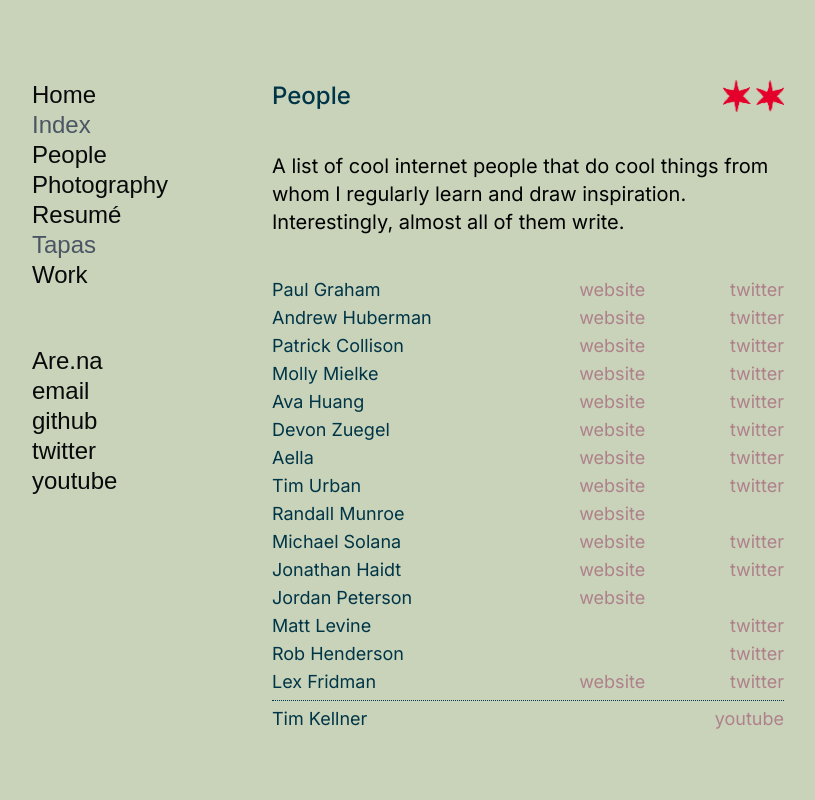
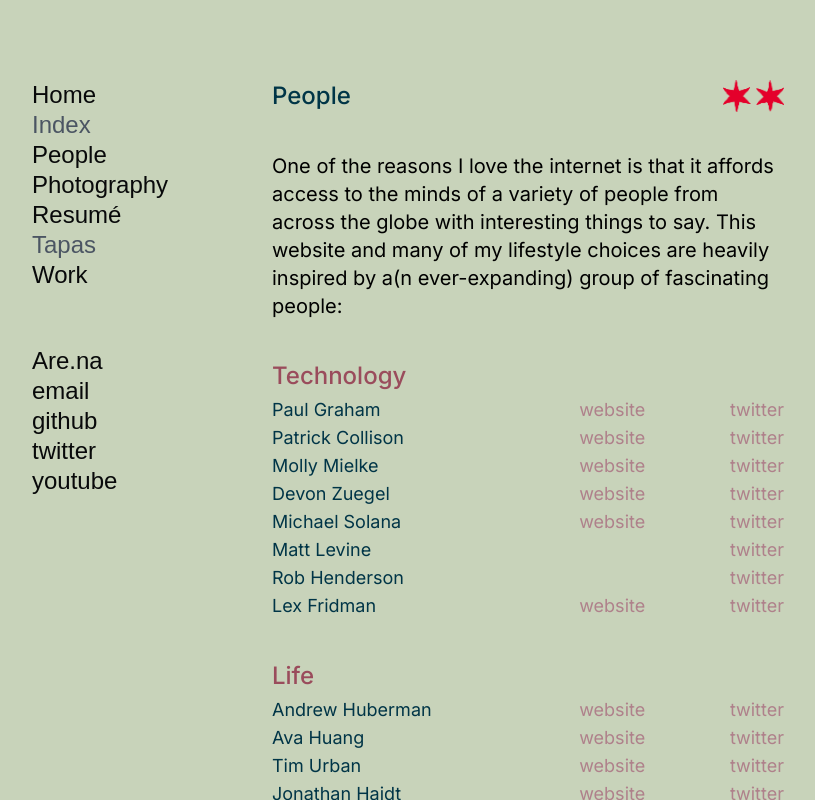
Before and after one commit to Szplugz/neelkhare.com, a React (Create React App) app: page /people in a window 1280 px wide. Shown: the whole page, without its empty margins (160-975 px from the left). Built offline with nearby package versions, Linux system fonts and the light colour scheme; a web font is replaced by a local one.

Commit message:
reordered and added some people

```diff
--- a/src/pages/people/People.jsx
+++ b/src/pages/people/People.jsx
@@ -34,9 +34,15 @@
         </div>
         <Navmobile />
         <div className="p1 mb-[5vh]">
-          A list of cool internet people that do cool things from whom I
-          regularly learn and draw inspiration. Interestingly, almost all of
-          them write.
+          One of the reasons I love the internet is that it affords access to
+          the minds of a variety of people from across the globe with
+          interesting things to say. This website and many of my lifestyle
+          choices are heavily inspired by a(n ever-expanding) group of
+          fascinating people:
+        </div>
+        <div className="people-technology mb-[5vh]">
+          <div className="header flex flex-row justify-between items-center text-chinaRose mb-1 text-2xl font-[500]">
+            Technology
           </div>
           <div className="people-list text-lg">
             <div className="person flex flex-row justify-between">
@@ -53,27 +59,6 @@
                 <a
                   className="people-link text-candy"
                   href="https://twitter.com/paulg"
-                target="_blank"
-                rel="noreferrer"
-              >
-                twitter
-              </a>
-            </div>
-          </div>
-          <div className="person flex flex-row justify-between">
-            <div className="text-navy">Andrew Huberman</div>
-            <div className="person-links flex flex-row justify-between w-[40%]">
-              <a
-                className="people-link text-candy"
-                href="https://hubermanlab.com/"
-                target="_blank"
-                rel="noreferrer"
-              >
-                website
-              </a>
-              <a
-                className="people-link text-candy"
-                href="https://twitter.com/hubermanlab"
                   target="_blank"
                   rel="noreferrer"
                 >
@@ -124,27 +109,6 @@
               </div>
             </div>
             <div className="person flex flex-row justify-between">
-            <div className="text-navy">Ava Huang</div>
-            <div className="person-links flex flex-row justify-between w-[40%]">
-              <a
-                className="people-link text-candy"
-                href="https://ava.substack.com/"
-                target="_blank"
-                rel="noreferrer"
-              >
-                website
-              </a>
-              <a
-                className="people-link text-candy"
-                href="https://twitter.com/noampomsky"
-                target="_blank"
-                rel="noreferrer"
-              >
-                twitter
-              </a>
-            </div>
-          </div>
-          <div className="person flex flex-row justify-between">
               <div className="text-navy">Devon Zuegel</div>
               <div className="person-links flex flex-row justify-between w-[40%]">
                 <a
@@ -166,61 +130,6 @@
               </div>
             </div>
             <div className="person flex flex-row justify-between">
-            <div className="text-navy">Aella</div>
-            <div className="person-links flex flex-row justify-between w-[40%]">
-              <a
-                className="people-link text-candy"
-                href="https://knowingless.com/"
-                target="_blank"
-                rel="noreferrer"
-              >
-                website
-              </a>
-              <a
-                className="people-link text-candy"
-                href="https://twitter.com/aella_girl"
-                target="_blank"
-                rel="noreferrer"
-              >
-                twitter
-              </a>
-            </div>
-          </div>
-          <div className="person flex flex-row justify-between">
-            <div className="text-navy">Tim Urban</div>
-            <div className="person-links flex flex-row justify-between w-[40%]">
-              <a
-                className="people-link text-candy"
-                href="https://waitbutwhy.com/"
-                target="_blank"
-                rel="noreferrer"
-              >
-                website
-              </a>
-              <a
-                className="people-link text-candy"
-                href="https://twitter.com/waitbutwhy"
-                target="_blank"
-                rel="noreferrer"
-              >
-                twitter
-              </a>
-            </div>
-          </div>
-          <div className="person flex flex-row justify-between">
-            <div className="text-navy">Randall Munroe</div>
-            <div className="person-links flex flex-row justify-between w-[40%]">
-              <a
-                className="people-link text-candy"
-                href="https://xkcd.com/"
-                target="_blank"
-                rel="noreferrer"
-              >
-                website
-              </a>
-            </div>
-          </div>
-          <div className="person flex flex-row justify-between">
               <div className="text-navy">Michael Solana</div>
               <div className="person-links flex flex-row justify-between w-[40%]">
                 <a
@@ -238,40 +147,6 @@
                   rel="noreferrer"
                 >
                   twitter
-              </a>
-            </div>
-          </div>
-          <div className="person flex flex-row justify-between">
-            <div className="text-navy">Jonathan Haidt</div>
-            <div className="person-links flex flex-row justify-between w-[40%]">
-              <a
-                className="people-link text-candy"
-                href="https://jonathanhaidt.com/"
-                target="_blank"
-                rel="noreferrer"
-              >
-                website
-              </a>
-              <a
-                className="people-link text-candy"
-                href="https://twitter.com/jonhaidt"
-                target="_blank"
-                rel="noreferrer"
-              >
-                twitter
-              </a>
-            </div>
-          </div>
-          <div className="person flex flex-row justify-between">
-            <div className="text-navy">Jordan Peterson</div>
-            <div className="person-links flex flex-row justify-between w-[40%]">
-              <a
-                className="people-link text-candy"
-                href="https://www.jordanbpeterson.com/"
-                target="_blank"
-                rel="noreferrer"
-              >
-                website
                 </a>
               </div>
             </div>
@@ -324,10 +199,120 @@
                 </a>
               </div>
             </div>
-          <hr className="line border-dotted my-[0.5vh] h-[1px] border-navy"></hr>
+          </div>
+        </div>
+        <div className="people-life mb-[5vh]">
+          <div className="life-header flex flex-row justify-between items-center text-chinaRose mb-1 text-2xl font-[500]">
+            Life
+          </div>
+          <div className="person-list text-lg">
+            <div className="person flex flex-row justify-between">
+              <div className="text-navy">Andrew Huberman</div>
+              <div className="person-links flex flex-row justify-between w-[40%]">
+                <a
+                  className="people-link text-candy"
+                  href="https://hubermanlab.com/"
+                  target="_blank"
+                  rel="noreferrer"
+                >
+                  website
+                </a>
+                <a
+                  className="people-link text-candy"
+                  href="https://twitter.com/hubermanlab"
+                  target="_blank"
+                  rel="noreferrer"
+                >
+                  twitter
+                </a>
+              </div>
+            </div>
+            <div className="person flex flex-row justify-between">
+              <div className="text-navy">Ava Huang</div>
+              <div className="person-links flex flex-row justify-between w-[40%]">
+                <a
+                  className="people-link text-candy"
+                  href="https://ava.substack.com/"
+                  target="_blank"
+                  rel="noreferrer"
+                >
+                  website
+                </a>
+                <a
+                  className="people-link text-candy"
+                  href="https://twitter.com/noampomsky"
+                  target="_blank"
+                  rel="noreferrer"
+                >
+                  twitter
+                </a>
+              </div>
+            </div>
+            <div className="person flex flex-row justify-between">
+              <div className="text-navy">Tim Urban</div>
+              <div className="person-links flex flex-row justify-between w-[40%]">
+                <a
+                  className="people-link text-candy"
+                  href="https://waitbutwhy.com/"
+                  target="_blank"
+                  rel="noreferrer"
+                >
+                  website
+                </a>
+                <a
+                  className="people-link text-candy"
+                  href="https://twitter.com/waitbutwhy"
+                  target="_blank"
+                  rel="noreferrer"
+                >
+                  twitter
+                </a>
+              </div>
+            </div>
+            <div className="person flex flex-row justify-between">
+              <div className="text-navy">Jonathan Haidt</div>
+              <div className="person-links flex flex-row justify-between w-[40%]">
+                <a
+                  className="people-link text-candy"
+                  href="https://jonathanhaidt.com/"
+                  target="_blank"
+                  rel="noreferrer"
+                >
+                  website
+                </a>
+                <a
+                  className="people-link text-candy"
+                  href="https://twitter.com/jonhaidt"
+                  target="_blank"
+                  rel="noreferrer"
+                >
+                  twitter
+                </a>
+              </div>
+            </div>
+            <div className="person flex flex-row justify-between">
+              <div className="text-navy">Jordan Peterson (professor era)</div>
+              <div className="person-links flex flex-row justify-between w-[40%]">
+                <a
+                  className="people-link text-candy"
+                  href="https://www.jordanbpeterson.com/"
+                  target="_blank"
+                  rel="noreferrer"
+                >
+                  website
+                </a>
+              </div>
+            </div>
+          </div>
+        </div>
+        <div className="people-art mb-[5vh]">
+          <div className="art-header flex flex-row justify-between items-center text-chinaRose mb-1 text-2xl font-[500]">
+            Art
+          </div>
+          <div className="person-list text-lg">
             <div className="person flex flex-row justify-between">
               <div className="text-navy">Tim Kellner</div>
-            <div className="person-links flex flex-row justify-between w-[40%] mb-[5vh]">
+              <div className="person-links flex flex-row justify-between w-[40%]">
                 <div></div>
                 <a
                   className="people-link text-candy"
@@ -337,6 +322,35 @@
                 >
                   youtube
                 </a>
+              </div>
+            </div>
+            <div className="person flex flex-row justify-between">
+              <div className="text-navy">Cody Hudson</div>
+              <div className="person-links flex flex-row justify-between w-[40%]">
+                <a
+                  className="people-link text-candy"
+                  href="https://www.struggleinc.com/"
+                  target="_blank"
+                  rel="noreferrer"
+                >
+                  website
+                </a>
+                <div></div>
+              </div>
+            </div>
+            <div className="person flex flex-row justify-between">
+              <div className="text-navy">Rasmus Andersson</div>
+              <div className="person-links flex flex-row justify-between w-[40%]">
+                <a
+                  className="people-link text-candy"
+                  href="https://rsms.me/"
+                  target="_blank"
+                  rel="noreferrer"
+                >
+                  website
+                </a>
+                <div></div>
+              </div>
             </div>
           </div>
         </div>
--- a/tailwind.config.js
+++ b/tailwind.config.js
@@ -15,6 +15,7 @@
         skyBlue: "#bac8d3",
         pastelGreen: "#c8d3ba",
         candy: "#AF818B",
+        chinaRose: "#9A4C5C",
         mango: "#d6893a",
         mangoHighlight: "#eecdac",
         navy: "#003547",
```
Lines whose indentation alone changed are shown as unchanged.
